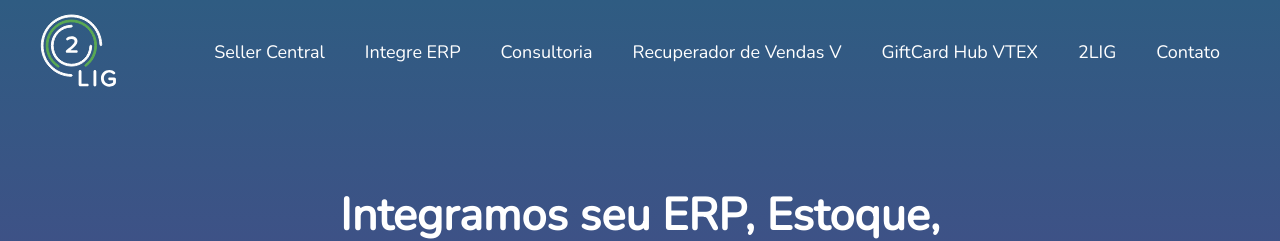
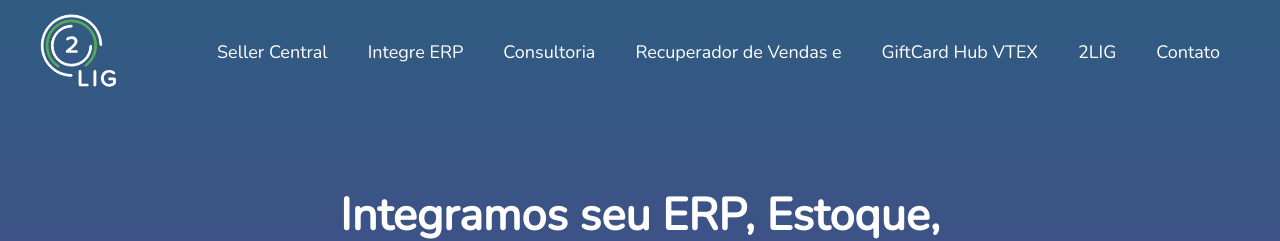
Before and after one commit to leandrooriente/2lig, a Jekyll site: the page built from index.html, in a window 1280 px wide and 900 px high. Shown: the top 241 px of the window. Built offline with Jekyll 4.4.1, drawn with Linux system fonts in a browser that asks for light colours; nearby versions of some CDN libraries; library files that are not in the unit come from our copies.

```diff
--- a/_areas/aquiles-gerador-de-vendas.markdown
+++ b/_areas/aquiles-gerador-de-vendas.markdown
@@ -6,7 +6,7 @@ image_side: right
 text_side: left
 image: images/aquiles.png
 order: 4
-navigation: Recuperador de Vendas V
+navigation: Recuperador de Vendas  e
 ---
 
 O Aquiles identifica vendas perdidas e/ou clientes desistentes, possibilitando recuperar clientes e gerar novos pedidos.
```
